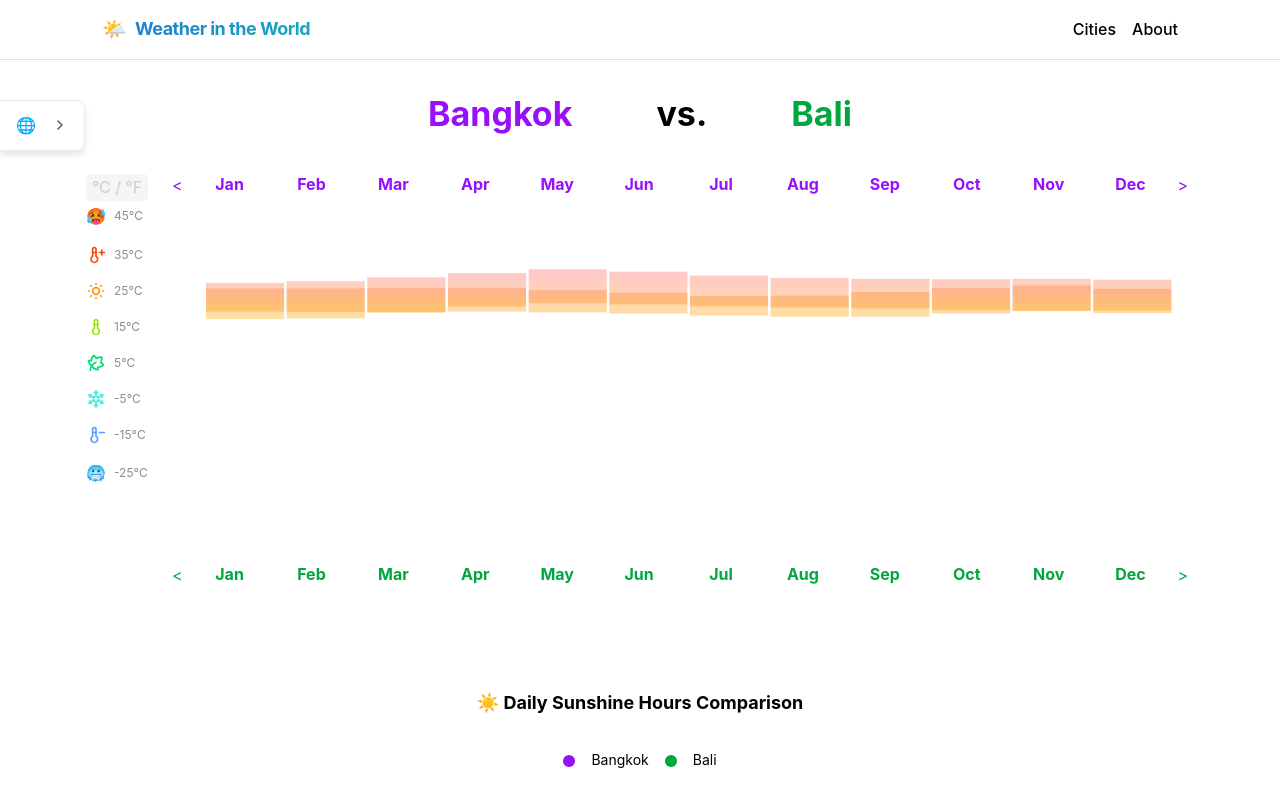
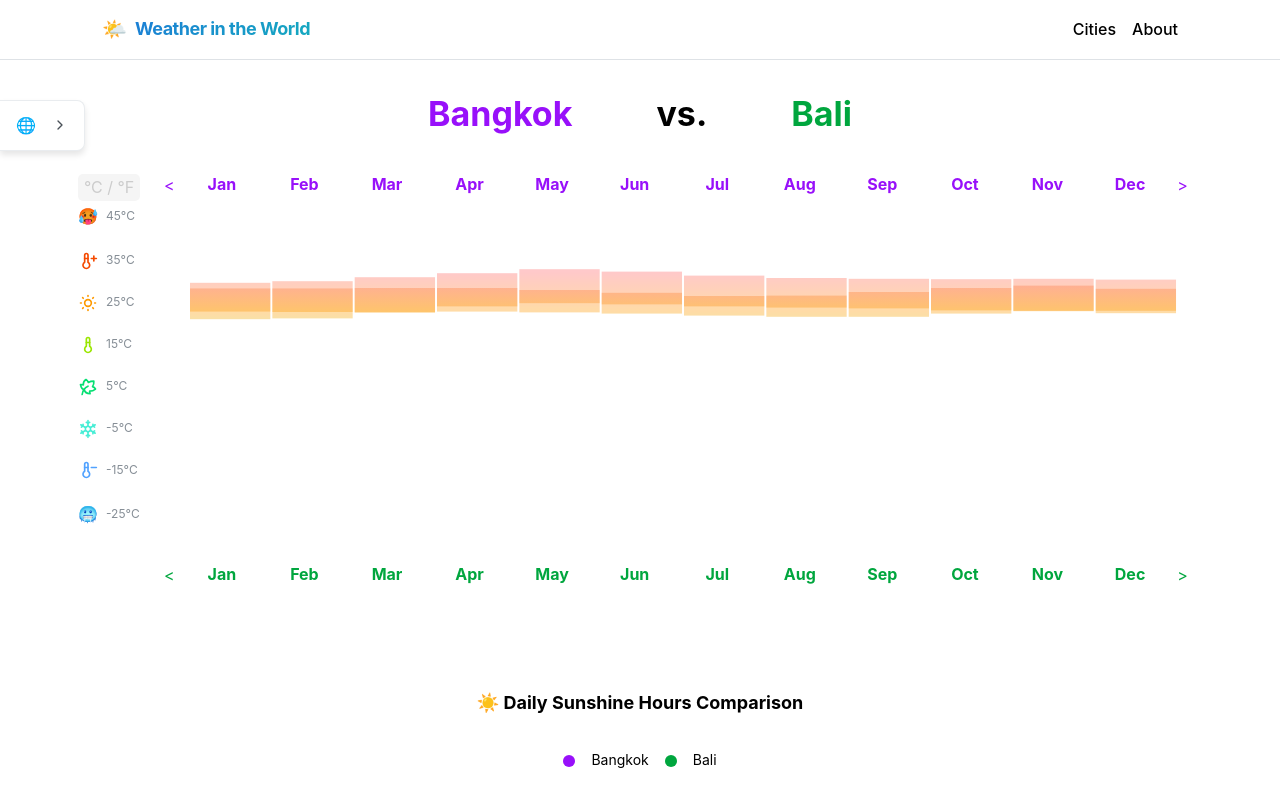
Before and after one commit to mmartha/witw, a Next.js app: page /compare/bangkok/bali in a window 1280 px wide. Shown: the top 800 px of the page. Built offline with nearby package versions, Linux system fonts and the light colour scheme.

Commit message:
improve precision of UI element placements

```diff
--- a/src/components/compare/AnnualTempComparison.jsx
+++ b/src/components/compare/AnnualTempComparison.jsx
@@ -7,6 +7,7 @@ import moment from 'moment';
 export default function AnnualTempComparison({ data1, data2, clickedCities, hoveredCity, city1Color = '#9810fa', city2Color = '#00a63e' }) {
     const months = ['January', 'February', 'March', 'April', 'May', 'June', 'July', 'August', 'September', 'October', 'November', 'December'];
     const [tempUnits, setTempUnits] = useState('c');
+    const [hovered, setHovered] = useState(hoveredCity === data1.city ? 1 : (hoveredCity === data2.city ? 2 : null));
 
     const chartRef = useRef(null);
     const [barWidth, setBarWidth] = useState(0);
@@ -27,6 +28,16 @@ export default function AnnualTempComparison({ data1, data2, clickedCities, hove
         window.addEventListener('resize', updateBarWidth);
         return () => window.removeEventListener('resize', updateBarWidth);
       }, []);
+
+    useEffect(() => {
+        if (data1.city === hoveredCity) {
+            setHovered(1)
+        } else if (data2.city === hoveredCity) {
+            setHovered(2)
+        } else {
+            setHovered(null)
+        }
+    }, [hoveredCity, clickedCities])
 
     const handleMonthOffset = (setMonths, direction) => {
         setMonths(prev => {
@@ -55,17 +66,17 @@ export default function AnnualTempComparison({ data1, data2, clickedCities, hove
 
     return (
         <>
-            <Container size="lg" py="xl" style={{ width: '100%', minHeight: '50vh', display: 'flex', flexDirection: 'row', justifyContent: 'flex-start' }}>
+            <Container size="lg" py="xl" style={{ width: '100%', minHeight: '50vh', display: 'flex', flexDirection: 'row', justifyContent: 'flex-start', alignItems: 'stretch' }}>
                 {/* Temperature Scale */}
                 <Stack
                     justify="space-between"
-                    h="100%"
                     style={{
                         marginTop: '-0.5rem',
-                        paddingRight: '1rem',
+                        paddingRight: '0.5rem',
+                        marginLeft: '-0.5rem',
                         minWidth: '80px',
                         position: 'relative',
-                        height: '84%'
+                        paddingBottom: '3rem'
                     }}
                 >
                     <div style={{ position: 'absolute', top: -30, left: 0, zIndex: 5 }}>
@@ -87,7 +98,7 @@ export default function AnnualTempComparison({ data1, data2, clickedCities, hove
                         </Group>
                     ))}
                 </Stack>
-                <div ref={chartRef} style={{ position: 'relative', flex: 1, height: '100%', paddingLeft: 40, paddingRight: 20 }}>
+                <div ref={chartRef} style={{ position: 'relative', flex: 1, height: '100%', paddingLeft: '2rem', paddingRight: '1rem' }}>
                     {/* Temperature visualization with gradient */}
                     <svg width="100%" height="50vh" viewBox="0 0 1000 500" preserveAspectRatio="none" style={{nminWidth: 120}}>
                         {/* Gradient Definition */}
@@ -126,11 +137,11 @@ export default function AnnualTempComparison({ data1, data2, clickedCities, hove
                                     return (
                                         <g key={i}>
                                             <rect x={`${x}%`} y={`${y1}%`} width={w} height={`${h1}%`} fill="black"
-                                                fillOpacity={clickedCities.has(data1.city) ? 0.65 : (hoveredCity === data1.city ? 0.85 : 0.35)}
+                                                fillOpacity={clickedCities.has(data1.city) ? 0.65 : (hovered === 1 ? 0.85 : 0.35)}
                                                 style={{ transition: 'all 0.5s ease' }}
                                             />
                                             <rect x={`${x}%`} y={`${y2}%`} width={w} height={`${h2}%`} fill="black"
-                                                fillOpacity={clickedCities.has(data2.city) ? 0.65 : (hoveredCity === data2.city ? 0.85 : 0.35)}
+                                                fillOpacity={clickedCities.has(data2.city) ? 0.65 : (hovered=== 2 ? 0.85 : 0.35)}
                                                 style={{ transition: 'all 0.5s ease' }}
                                             />
                                         </g>
```
